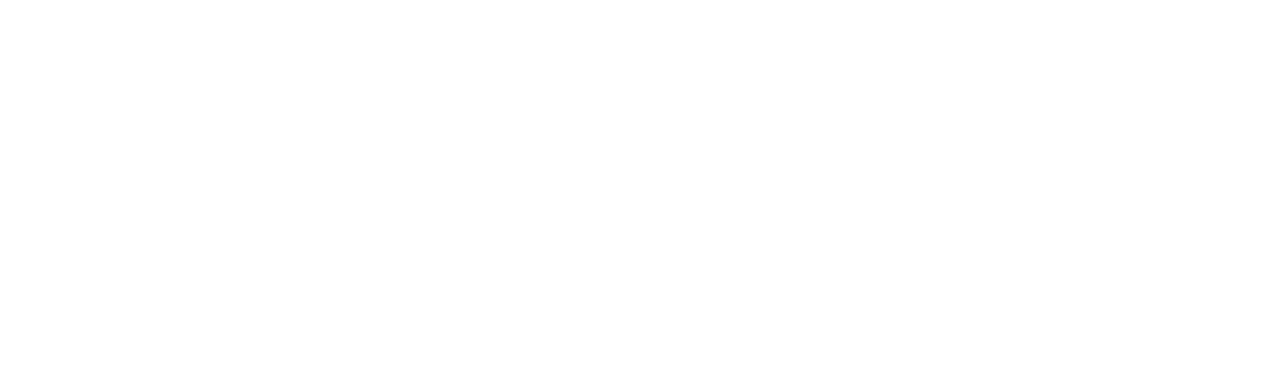
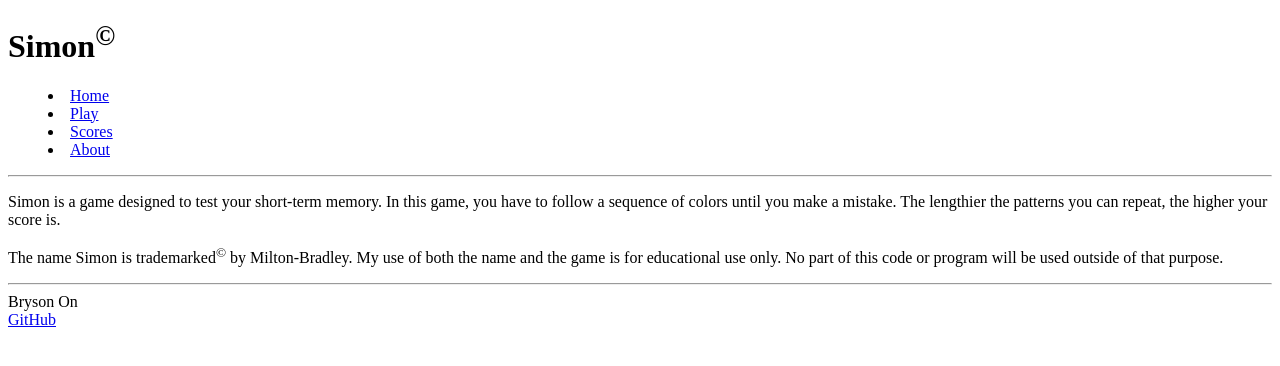
Before and after one commit to brysonon/simon, a plain HTML site: page about.html in a window 1280 px wide. Drawn offline with Linux system fonts and the light colour scheme.

Commit message:
Implemented about.html

```diff
--- a/about.html
+++ b/about.html
@@ -0,0 +1,44 @@
+<!DOCTYPE html>
+<html lang="en">
+  <head>
+    <title>About</title>
+  </head>
+
+  <body>
+    <header>
+      <h1>Simon<sup>&copy;</sup></h1>
+
+      <nav>
+        <menu>
+          <li><a href="index.html">Home</a></li>
+          <li><a href="play.html">Play</a></li>
+          <li><a href="scores.html">Scores</a></li>
+          <li><a href="about.html">About</a></li>
+        </menu>
+      </nav>
+
+      <hr />
+    </header>
+
+    <main>
+      <p>
+        Simon is a game designed to test your short-term memory. In this game,
+        you have to follow a sequence of colors until you make a mistake. The
+        lengthier the patterns you can repeat, the higher your score is.
+      </p>
+
+      <p>
+        The name Simon is trademarked<sup>&copy;</sup> by Milton-Bradley. My
+        use of both the name and the game is for educational use only. No
+        part of this code or program will be used outside of that purpose.
+      </p>
+    </main>
+
+    <footer>
+        <hr />
+        <text>Bryson On</text>
+        <br />
+        <a href="https://github.com/brysonon/simon.git">GitHub</a>
+      </footer>
+  </body>
+</html>
```
Also changed, not shown: index.html (+1 -1 lines), play.html (+1 -1 lines).
